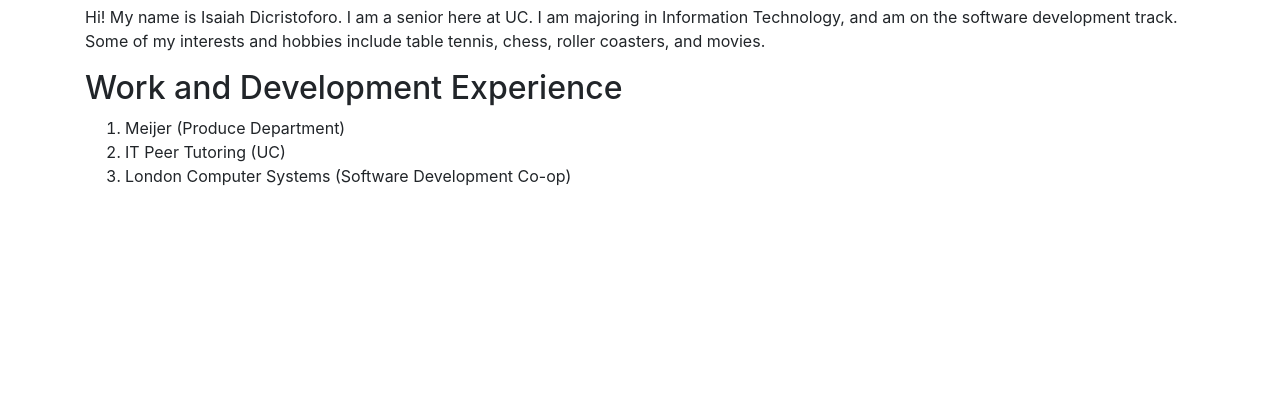
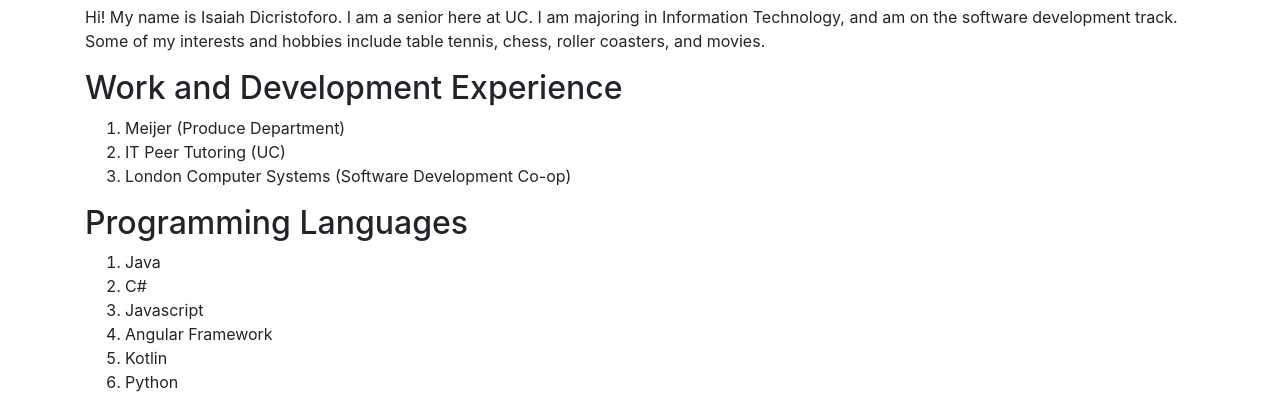
Before and after one commit to it3049c-fall22-henderson/online-portfolio-IsaiahDicristoforo, a website: page index.html in a window 1280 px wide. Shown: the part 397-807 px from the top of the page. Drawn offline with nearby package versions, Linux system fonts and the light colour scheme.

Commit message:
Programming languages section

```diff
--- a/index.html
+++ b/index.html
@@ -36,11 +36,19 @@
         <li>IT Peer Tutoring (UC)</li>
         <li>London Computer Systems (Software Development Co-op)</li>
       </ol>
+    </div>
+    <div id="programmingLanguages" class="section">
 
+      <h2>Programming Languages</h2>
 
-
-    </div>
-    <div class="section">
+      <ol>
+        <li>Java</li>
+        <li>C#</li>
+        <li>Javascript</li>
+        <li>Angular Framework</li>
+        <li>Kotlin</li>
+        <li>Python</li>
+      </ol>
 
     </div>
     <div class="section">
```
